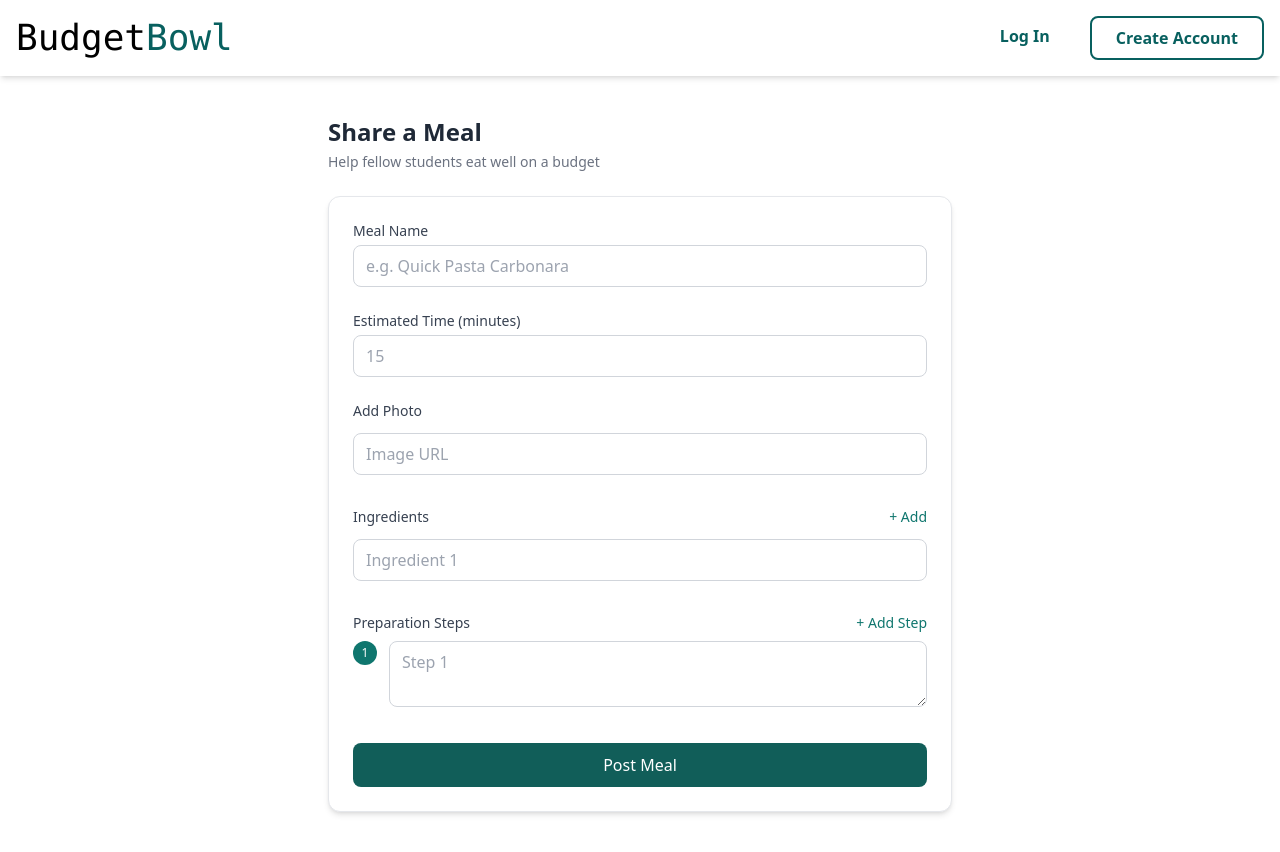
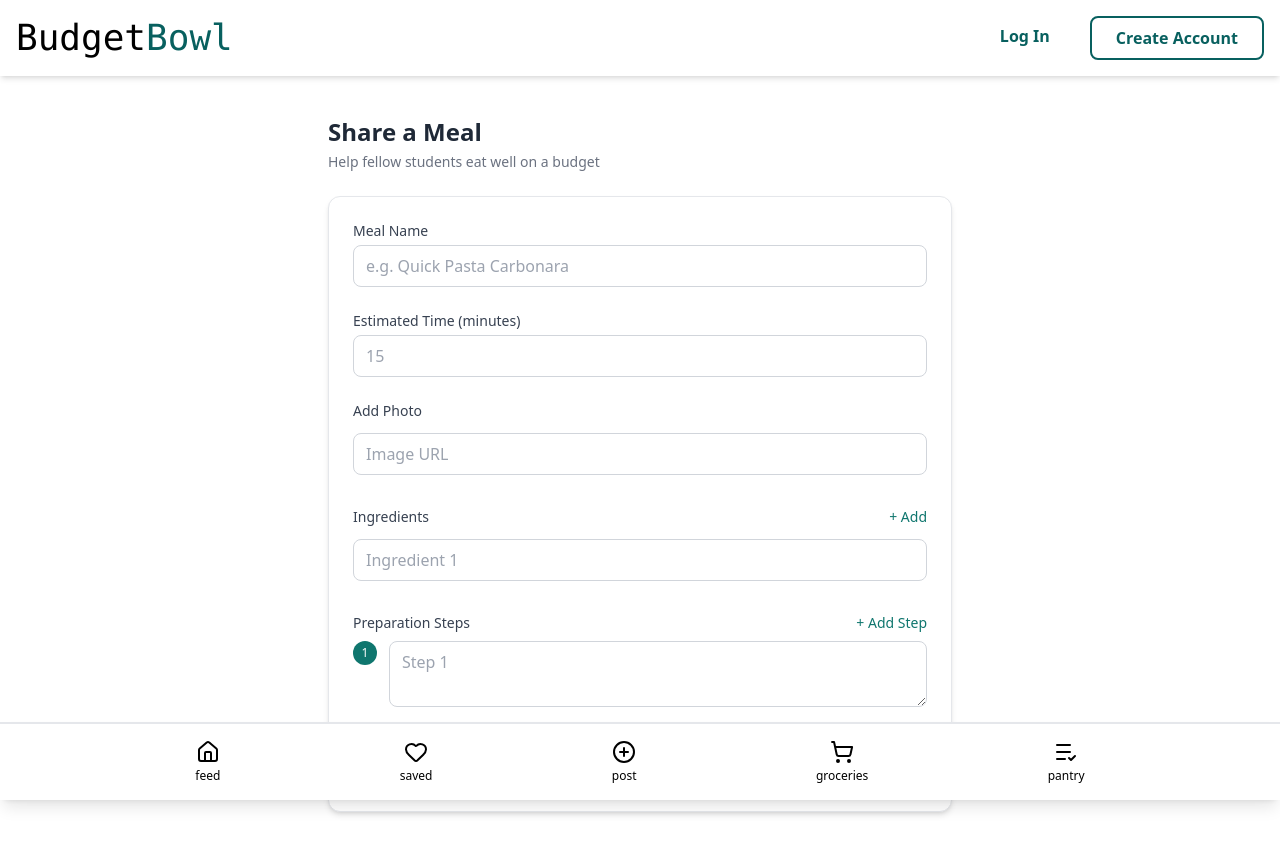
Before and after one commit to danatcosta3/BudgetBowl, a React (Create React App) app in the folder frontend/: page /upload in a window 1280 px wide. Built offline with nearby package versions, Linux system fonts and the light colour scheme.

Commit message:
Update UploadPage.jsx
Added footer

```diff
--- a/frontend/src/pages/UploadPage.jsx
+++ b/frontend/src/pages/UploadPage.jsx
@@ -1,12 +1,12 @@
 import React, { use } from "react";
 import MainHeader from "../components/MainHeader";
+import MainFooter from "../components/MainFooter";
 import { useState } from "react";
 
 export default function UploadPage() {
   const [mealName, setMealName] = useState("");
   const [etaMinutes, setEtaMinutes] = useState("15");
   const [image, setImage] = useState([""]);
-  const Max_Images = 3;
   const [ingredients, setIngredients] = useState([""]);
   const [steps, setSteps] = useState([""]);
   const [touched, setTouched] = useState(false);
@@ -15,6 +15,7 @@ export default function UploadPage() {
   return (
     <div className="min-h-screen bg-white flex flex-col">
       <MainHeader />
+      <MainFooter />
       <main className="flex-1 max-w-2xl mx-auto w-full px-6 py-10">
         <h2 className="text-2xl font-semibold text-gray-800 mb-1">Share a Meal</h2>
         <p className="text-sm text-gray-500 mb-6">
```
